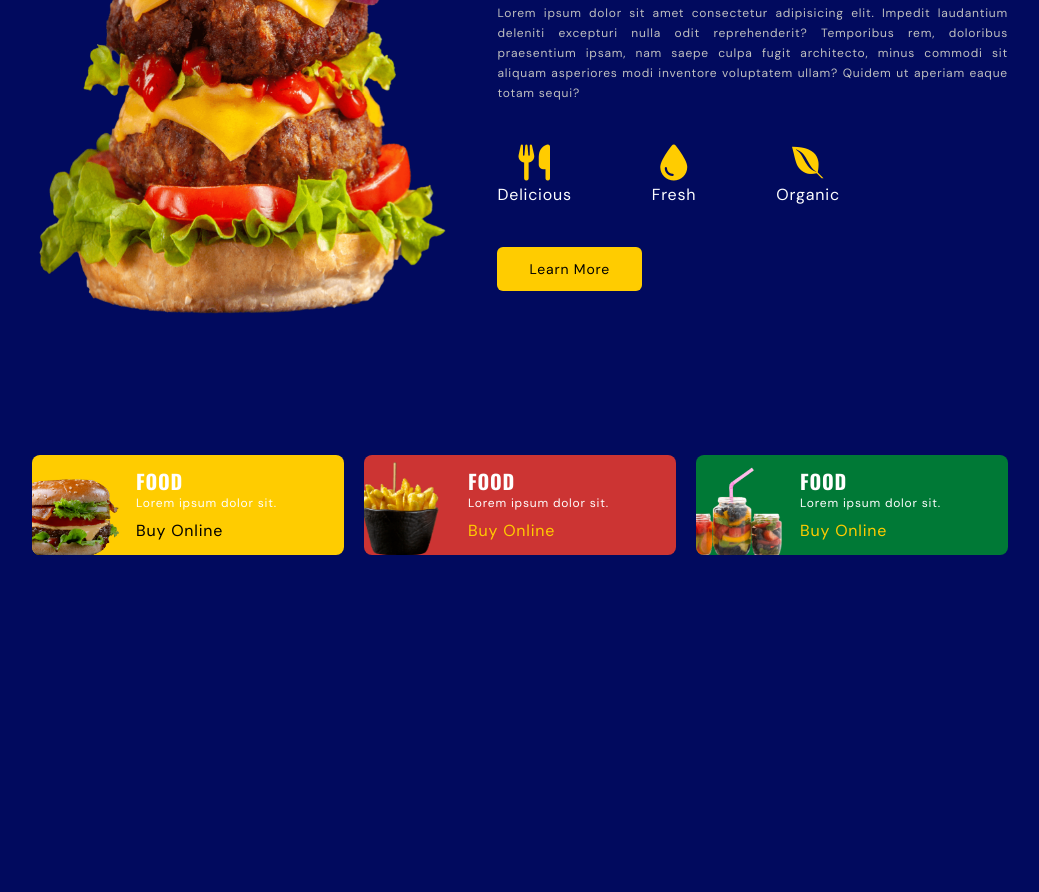
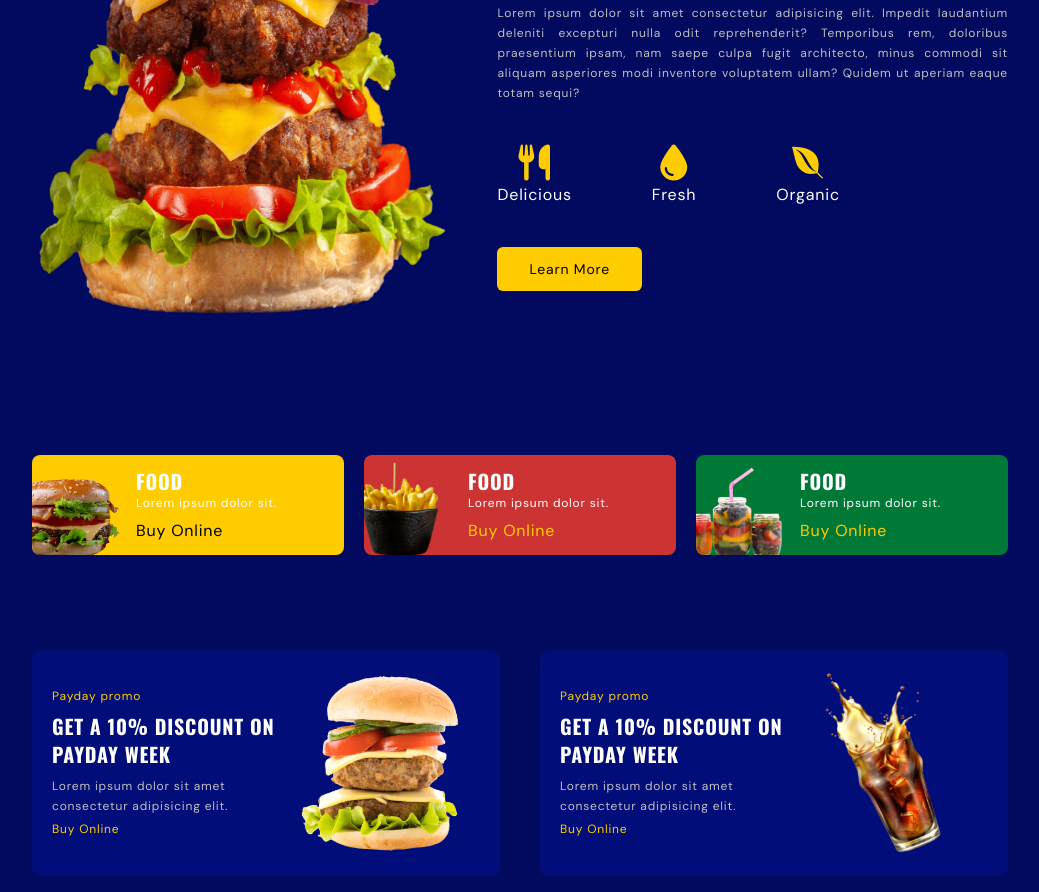
Before and after one commit to durpintm/burger-house, a website: page src/index.html in a window 1280 px wide. Shown: the part 307-1199 px from the top of the page, without its empty margins (120-1159 px from the left). Before the commit the page ends 878 px from the top, so only its background shows below. Drawn offline with nearby package versions, Linux system fonts and the light colour scheme.

Commit message:
Promo section completed

```diff
--- a/src/index.html
+++ b/src/index.html
@@ -211,6 +211,50 @@
 
       <!--~~~~~~~~~~~~~~~ Promo ~~~~~~~~~~~~~~~-->
 
+      <section id="promo">
+        <div class="container flex flex-col gap-5 lg:gap-10 lg:flex-row">
+          <!-- card 1 -->
+          <div
+            class="bg-primaryColorLight flex flex-col p-5 rounded-lg md:flex-row md:items-center lg:flex-row-reverse lg:flex-1"
+          >
+            <img
+              class="w-40 mx-auto hover:animate-movingY md:mx-5"
+              src="images/promo-1.png"
+              alt=""
+            />
+
+            <div class="space-y-2 pt-5 md:pt-0">
+              <p class="text-xs text-secondaryColor">Payday promo</p>
+              <h3 class="card__title">GET A 10% DISCOUNT ON PAYDAY WEEK</h3>
+              <p class="paragraph">
+                Lorem ipsum dolor sit amet consectetur adipisicing elit.
+              </p>
+              <a class="text-xs text-secondaryColor" href="#">Buy Online</a>
+            </div>
+          </div>
+
+          <!-- card 2 -->
+          <div
+            class="bg-primaryColorLight flex flex-col p-5 rounded-lg md:flex-row md:items-center lg:flex-row-reverse lg:flex-1"
+          >
+            <img
+              class="w-40 mx-auto hover:animate-movingY md:mx-5"
+              src="images/promo-2.png"
+              alt=""
+            />
+
+            <div class="space-y-2 pt-5 md:pt-0">
+              <p class="text-xs text-secondaryColor">Payday promo</p>
+              <h3 class="card__title">GET A 10% DISCOUNT ON PAYDAY WEEK</h3>
+              <p class="paragraph">
+                Lorem ipsum dolor sit amet consectetur adipisicing elit.
+              </p>
+              <a class="text-xs text-secondaryColor" href="#">Buy Online</a>
+            </div>
+          </div>
+        </div>
+      </section>
+
       <!--~~~~~~~~~~~~~~~ About ~~~~~~~~~~~~~~~-->
 
       <!--~~~~~~~~~~~~~~~ Menu ~~~~~~~~~~~~~~~-->
```
Also changed, not shown: src/output.css.
